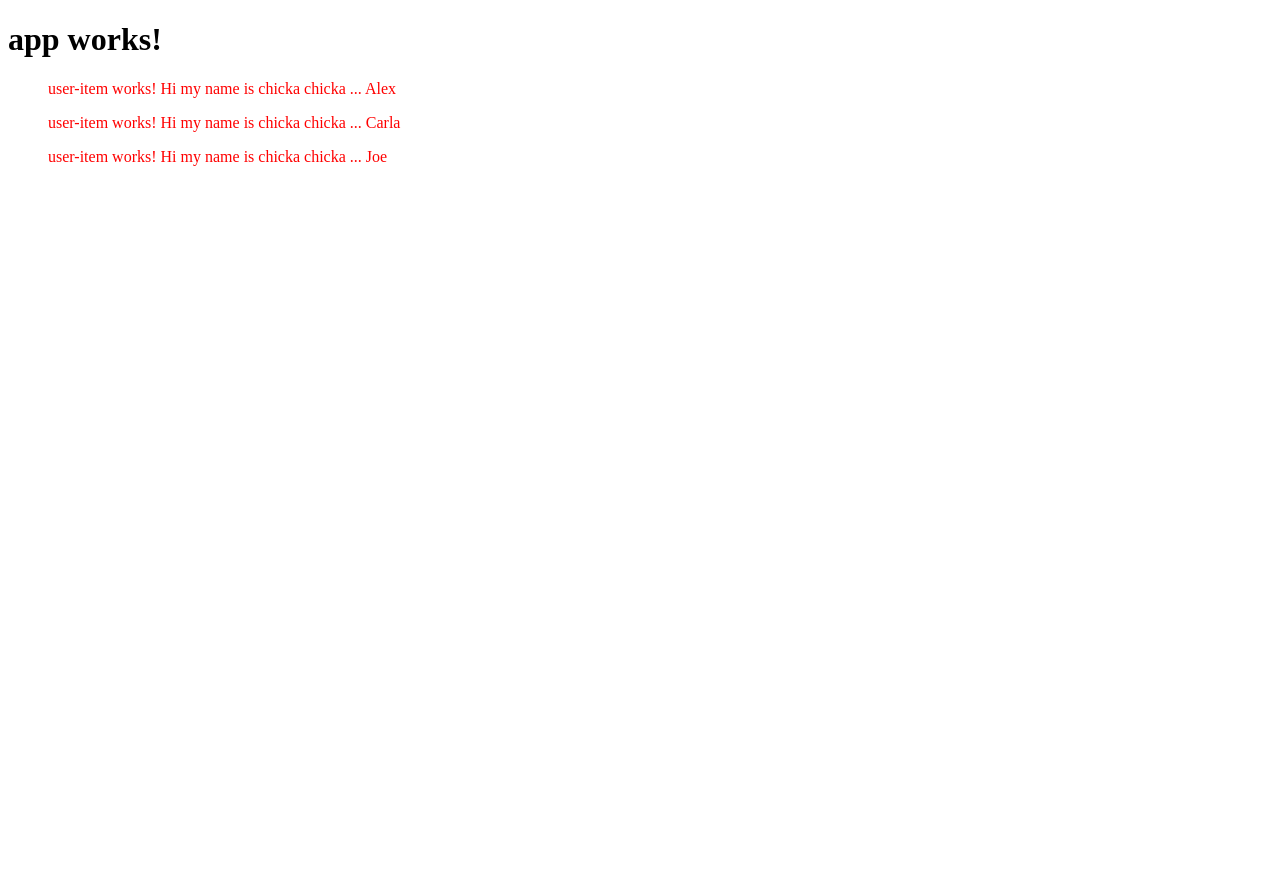
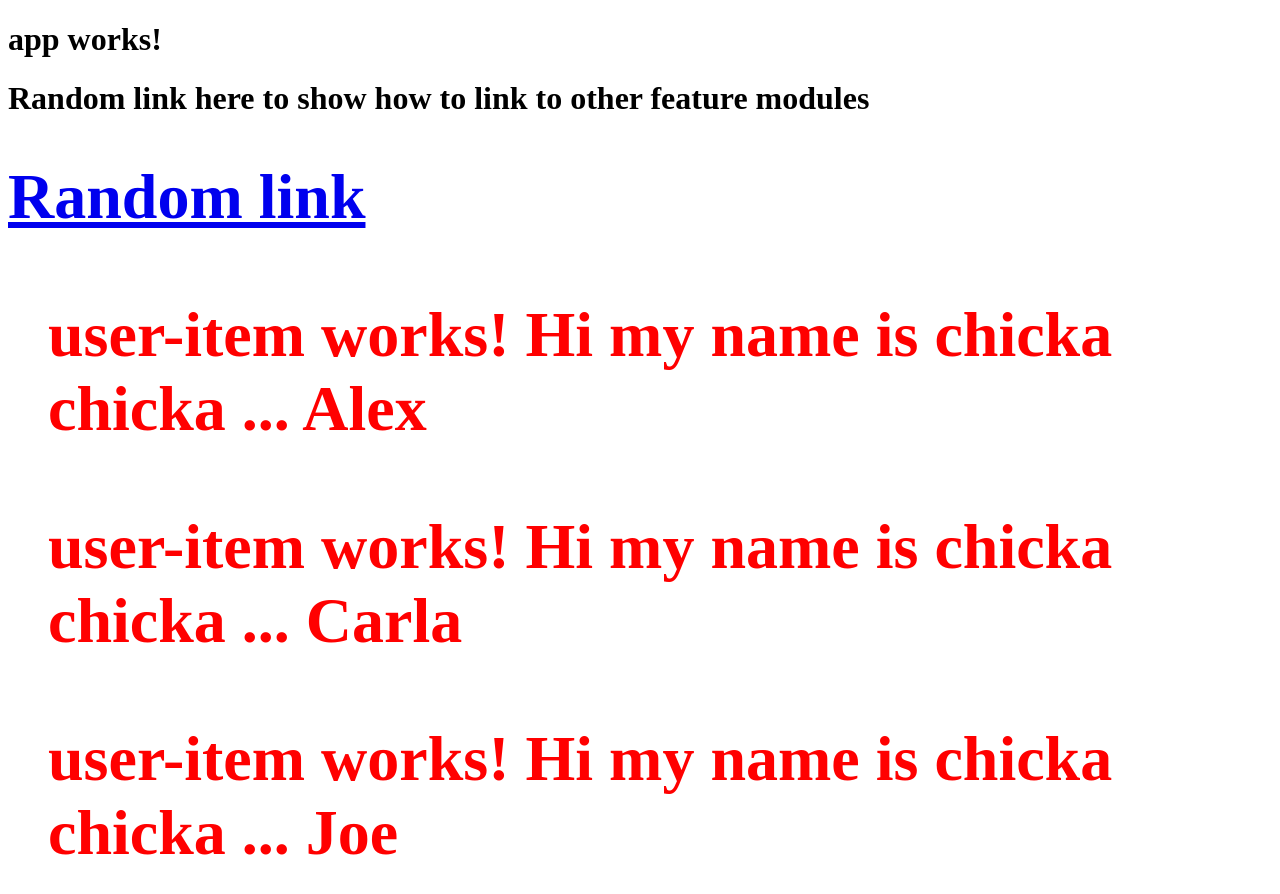
Before and after one commit to Abott1222/AngularTest, an Angular app: page /users in a window 1280 px wide. Shown: the top 894 px of the page. Before the commit the page ends 800 px from the top, so only its background shows below. Built offline with nearby package versions, Linux system fonts and the light colour scheme.

Commit message:
added new module and routing

```diff
--- a/src/app/routes.ts
+++ b/src/app/routes.ts
@@ -13,7 +13,8 @@ export const appRoutes:Routes = [
   {path:"users/new", component: CreateUserComponent},
   //:id is parameter placeholder where we expect a value to be passed in on route
   {path: "users/:id", component: UserDetailsComponent},
-  {path: "", redirectTo: "/users", pathMatch:"full"}
+  {path: "", redirectTo: "/users", pathMatch:"full"},
+  {path:"user" , loadChildren:"app/user/user.module#UserModule"}
 
 
 
--- a/src/app/user-list/user-list.component.html
+++ b/src/app/user-list/user-list.component.html
@@ -1,3 +1,5 @@
+<h1> Random link here to show how to link to other feature modules <h1>
+<a [routerLink] = "['../user/profile']"> Random link </a>
 <ul>
   <li *ngFor = 'let name of names'> {{name}} </li>
   <!-- Result of loop element gets assigned to name which is the input var -->
--- /dev/null
+++ b/src/app/user/user.routes.ts
@@ -0,0 +1,7 @@
+import {ProfileComponent} from './profile.component'
+
+
+
+export const userRoutes = [
+  {path: "profile", component: ProfileComponent}
+]
```
Also changed, not shown: src/app/user/user.module.ts (renamed from src/app/user/profile.module.ts, +6 -3 lines).
